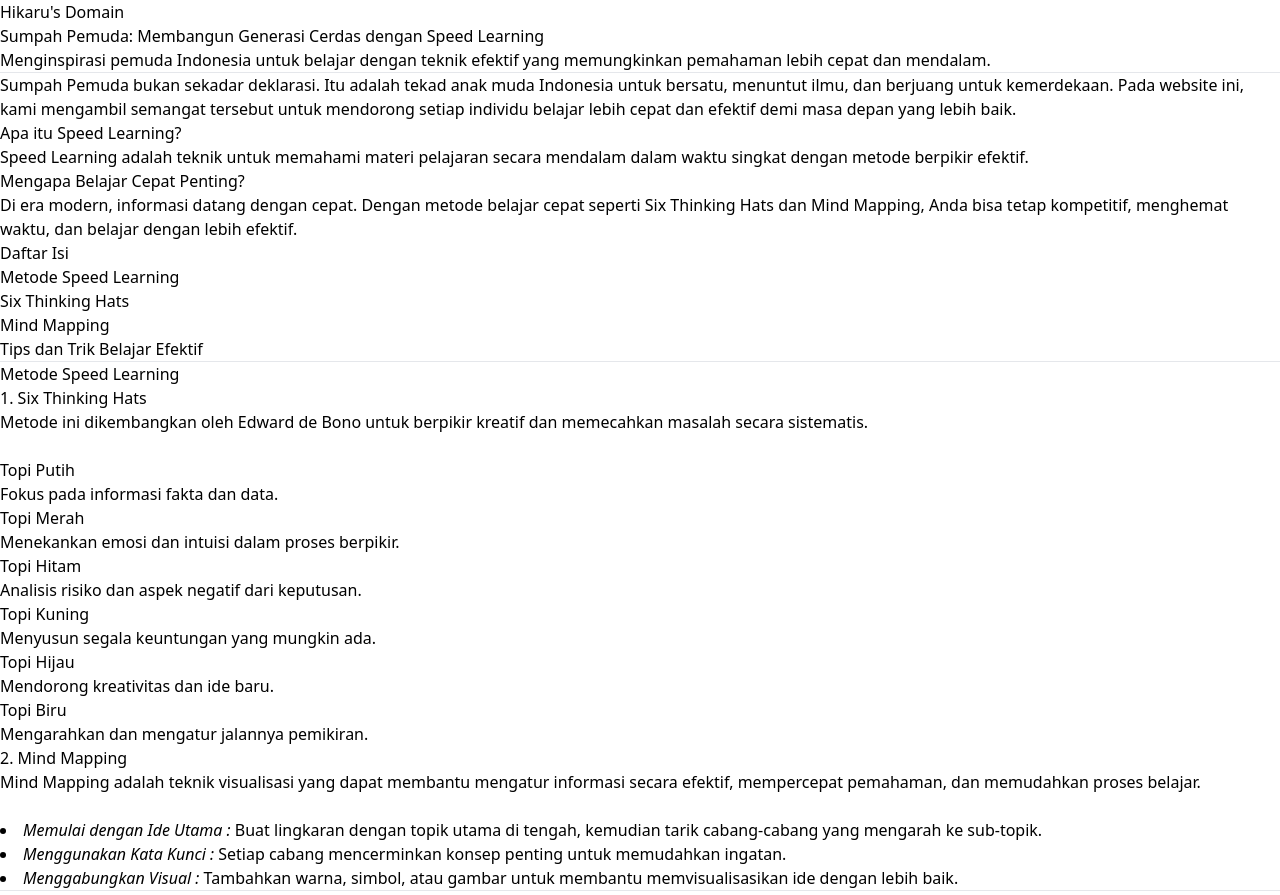
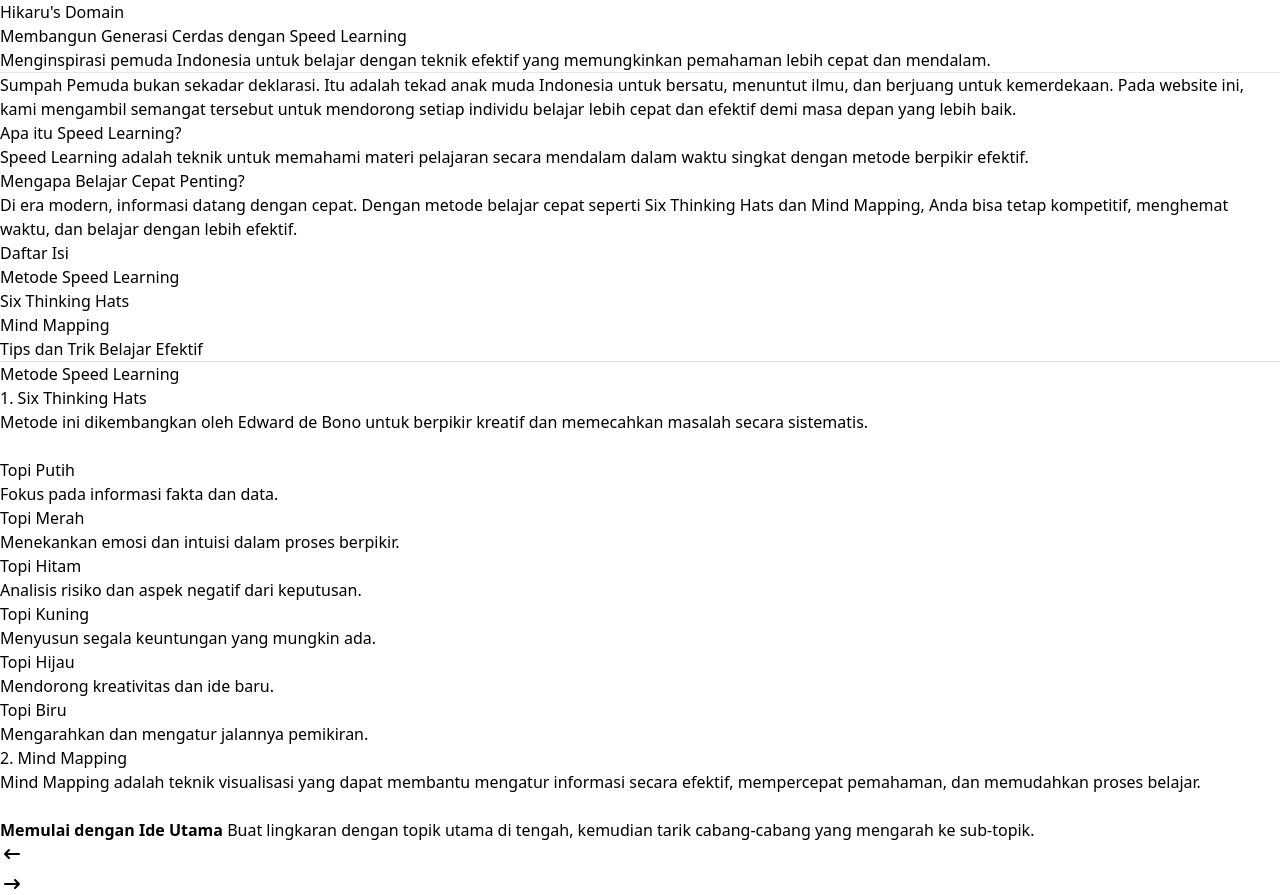
Before and after one commit to HikaruYo/Hackaton-Educourse, a React (Vite) app: page / in a window 1280 px wide. Shown: the top 895 px of the page. Built offline with nearby package versions, Linux system fonts and the light colour scheme.

Commit message:
Change Some UI

```diff
--- a/src/components/Home.jsx
+++ b/src/components/Home.jsx
@@ -1,5 +1,6 @@
 import React, { useEffect} from 'react'
 import ScrollReveal from 'scrollreveal'
+import MindMapping from "./MindMapping.jsx";
 
 const Home = () => {
     useEffect(() => {
@@ -18,9 +19,9 @@ const Home = () => {
                 <div className="flex-col reveal">
 
                     <h1 className="pt-12 text-4xl font-bold">
-                        Sumpah Pemuda: Membangun Generasi Cerdas dengan Speed Learning
+                        Membangun Generasi Cerdas dengan Speed Learning
                     </h1>
-                    <p className="pt-4 px-10">
+                    <p className="pt-6 px-10">
                         Menginspirasi pemuda Indonesia untuk belajar dengan teknik efektif yang memungkinkan pemahaman
                         lebih cepat dan mendalam.
                     </p>
@@ -80,23 +81,23 @@ const Home = () => {
                                 <p className="font-semibold">Topi Putih</p>
                                 <p>Fokus pada informasi fakta dan data.</p>
                             </div>
-                            <div className="bg-red-600 text-white py-4 p-2 items-center text-center rounded-lg">
+                            <div className="bg-red-600 text-white py-4 p-2 items-center text-center rounded-lg shadow-lg">
                                 <p className="font-semibold">Topi Merah</p>
                                 <p>Menekankan emosi dan intuisi dalam proses berpikir.</p>
                             </div>
-                            <div className="bg-black text-white py-4 p-2 items-center text-center rounded-lg">
+                            <div className="bg-black text-white py-4 p-2 items-center text-center rounded-lg shadow-lg">
                                 <p className="font-semibold">Topi Hitam</p>
                                 <p>Analisis risiko dan aspek negatif dari keputusan.</p>
                             </div>
-                            <div className="bg-yellow-400 text-white py-4 p-2 items-center text-center rounded-lg">
+                            <div className="bg-yellow-500 text-white py-4 p-2 items-center text-center rounded-lg shadow-lg">
                                 <p className="font-semibold">Topi Kuning</p>
                                 <p>Menyusun segala keuntungan yang mungkin ada.</p>
                             </div>
-                            <div className="bg-green-600 text-white py-4 p-2 items-center text-center rounded-lg">
+                            <div className="bg-green-600 text-white py-4 p-2 items-center text-center rounded-lg shadow-lg">
                                 <p className="font-semibold">Topi Hijau</p>
                                 <p>Mendorong kreativitas dan ide baru.</p>
                             </div>
-                            <div className="bg-blue-700 text-white py-4 p-2 items-center text-center rounded-lg">
+                            <div className="bg-blue-700 text-white py-4 p-2 items-center text-center rounded-lg shadow-lg">
                                 <p className="font-semibold">Topi Biru</p>
                                 <p>Mengarahkan dan mengatur jalannya pemikiran.</p>
                             </div>
@@ -108,18 +109,19 @@ const Home = () => {
                         Mind Mapping adalah teknik visualisasi yang dapat membantu mengatur informasi secara efektif,
                         mempercepat pemahaman, dan memudahkan proses belajar.
                         <br/><br/>
-                        <li>
-                            <i className="font-semibold">Memulai dengan Ide Utama :</i> Buat lingkaran dengan topik
-                            utama di tengah, kemudian tarik cabang-cabang yang mengarah ke sub-topik.
-                        </li>
-                        <li>
-                            <i className="font-semibold">Menggunakan Kata Kunci :</i> Setiap cabang mencerminkan konsep
-                            penting untuk memudahkan ingatan.
-                        </li>
-                        <li>
-                            <i className="font-semibold">Menggabungkan Visual :</i> Tambahkan warna, simbol, atau gambar
-                            untuk membantu memvisualisasikan ide dengan lebih baik.
-                        </li>
+                        <MindMapping />
+                        {/*<li>*/}
+                        {/*    <i className="font-semibold">Memulai dengan Ide Utama :</i> Buat lingkaran dengan topik*/}
+                        {/*    utama di tengah, kemudian tarik cabang-cabang yang mengarah ke sub-topik.*/}
+                        {/*</li>*/}
+                        {/*<li>*/}
+                        {/*    <i className="font-semibold">Menggunakan Kata Kunci :</i> Setiap cabang mencerminkan konsep*/}
+                        {/*    penting untuk memudahkan ingatan.*/}
+                        {/*</li>*/}
+                        {/*<li>*/}
+                        {/*    <i className="font-semibold">Menggabungkan Visual :</i> Tambahkan warna, simbol, atau gambar*/}
+                        {/*    untuk membantu memvisualisasikan ide dengan lebih baik.*/}
+                        {/*</li>*/}
                     </p>
                     <hr className="border-t-2 border-gray-700 my-6 w-full mx-auto"/>
 
--- /dev/null
+++ b/src/components/MindMapping.jsx
@@ -0,0 +1,70 @@
+import React, { useState } from 'react';
+
+function MindMapping() {
+    const steps = [
+        {
+            boldText: 'Memulai dengan Ide Utama\n',
+            text: 'Buat lingkaran dengan topik utama di tengah, kemudian tarik cabang-cabang yang mengarah ke sub-topik.', size: 'w-16 h-16' },
+        {
+            boldText: 'Menggunakan Kata Kunci\n',
+            text: 'Setiap cabang mencerminkan konsep penting untuk memudahkan ingatan.', size: 'w-16 h-16' },
+        {
+            boldText: 'Menggabungkan Visual\n',
+            text: 'Tambahkan warna, simbol, atau gambar untuk membantu memvisualisasikan ide dengan lebih baik.', size: 'w-16 h-16' },
+    ];
+
+    const [currentStep, setCurrentStep] = useState(0);
+
+    const nextStep = () => setCurrentStep((prev) => (prev + 1) % steps.length);
+    const prevStep = () => setCurrentStep((prev) => (prev - 1 + steps.length) % steps.length);
+
+    return (
+        <div className="flex flex-col items-center p-4">
+            {/* Text */}
+            <p
+                className="md:text-justify text-left mb-4 max-w-md transition-opacity duration-500 ease-in-out whitespace-pre-line"
+                key={currentStep}
+            >
+                <strong>{steps[currentStep].boldText}</strong> {steps[currentStep].text}
+            </p>
+
+            <div className="flex items-center justify-center relative">
+                <button
+                    onClick={prevStep}
+                    className="text-white bg-gray-500 p-2 rounded-full text-3xl mr-4"
+                >
+                    <svg className="w-6 h-6 text-gray-800 dark:text-white" aria-hidden="true"
+                         xmlns="http://www.w3.org/2000/svg" width="24" height="24" fill="none" viewBox="0 0 24 24">
+                        <path stroke="currentColor" stroke-linecap="round" stroke-linejoin="round" stroke-width="2"
+                              d="M5 12h14M5 12l4-4m-4 4 4 4"/>
+                    </svg>
+                </button>
+
+                {/* Circles */}
+                <div className="flex items-center space-x-4 relative z-10">
+                    {steps.map((_, index) => (
+                        <div
+                            key={index}
+                            className={`rounded-full transition-all duration-300 ${
+                                currentStep === index ? 'w-10 h-10 bg-gray-500' : 'w-8 h-8 bg-gray-300'
+                            }`}
+                        />
+                    ))}
+                </div>
+
+                <button
+                    onClick={nextStep}
+                    className="text-white bg-gray-500 p-2 rounded-full text-3xl ml-4"
+                >
+                    <svg className="w-6 h-6 text-gray-800 dark:text-white" aria-hidden="true"
+                         xmlns="http://www.w3.org/2000/svg" width="24" height="24" fill="none" viewBox="0 0 24 24">
+                        <path stroke="currentColor" stroke-linecap="round" stroke-linejoin="round" stroke-width="2"
+                              d="M19 12H5m14 0-4 4m4-4-4-4"/>
+                    </svg>
+                </button>
+            </div>
+        </div>
+    );
+}
+
+export default MindMapping
```
